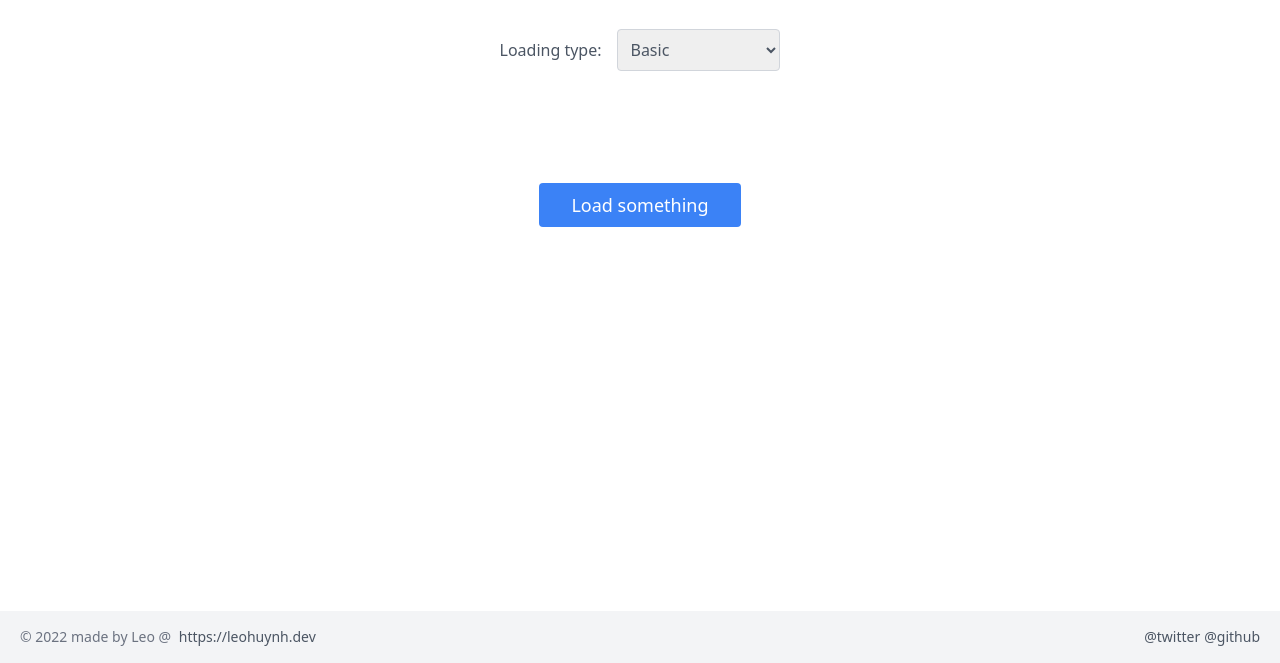
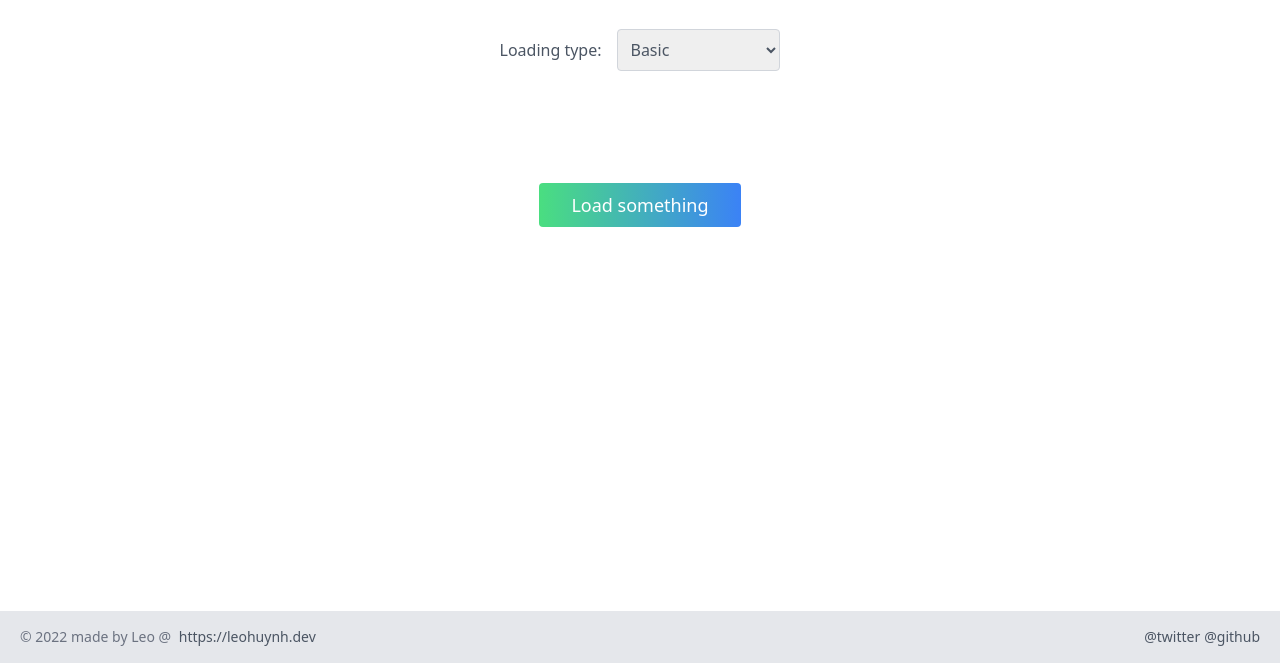
Before and after one commit to Weaverse/animate-loading-bar, a website built with webpack: page index.html in a window 1280 px wide. Shown: the part 137-800 px from the top of the page. Built offline with nearby package versions, Linux system fonts and the light colour scheme.

Commit message:
Update loading btn

```diff
--- a/index.html
+++ b/index.html
@@ -53,7 +53,7 @@
 					</div>
 				</div>
 				<button
-					class="load-btn outside flex mx-auto mt-8 md:mt-16 text-white bg-blue-500 border-0 py-2 px-8 focus:outline-none hover:bg-blue-600 rounded text-lg">Load
+					class="load-btn outside flex mx-auto mt-8 md:mt-16 text-white border-0 py-2 px-8 focus:outline-none rounded text-lg bg-gradient-to-r from-green-400 to-blue-500 hover:from-pink-500 hover:to-yellow-500">Load
 					something</button>
 				<button id="open-drawer"
 					class="hidden mx-auto mt-16 text-white bg-blue-500 border-0 py-2 px-8 focus:outline-none hover:bg-blue-600 rounded text-lg">Open drawer</button>
@@ -61,7 +61,7 @@
 		</div>
 	</section>
 	<footer class="fixed bottom-0 inset-x-0">
-		<div class="bg-gray-100">
+		<div class="bg-gray-200">
 			<div class="container mx-auto py-4 px-5 flex flex-wrap flex-col sm:flex-row">
 				<p class="text-gray-500 text-sm text-center sm:text-left">© 2022 made by Leo @
 					<a href="https://leohuynh.dev" rel="noopener noreferrer" class="text-gray-600 ml-1" target="_blank">
@@ -96,7 +96,7 @@
 			</div>
 			<button id="close-drawer" class="text-2xl absolute right-0 top-0 py-2 px-4 cursor-pointer">x</button>
 			<button
-				class="load-btn justify-end flex mx-auto mt-16 text-white bg-blue-500 border-0 py-2 px-8 focus:outline-none hover:bg-blue-600 rounded text-lg">Load
+				class="load-btn justify-end flex mx-auto mt-16 text-white border-0 py-2 px-8 focus:outline-none rounded text-lg bg-gradient-to-r from-green-400 to-blue-500 hover:from-pink-500 hover:to-yellow-500">Load
 				something</button>
 		</div>
 	</section>
```
